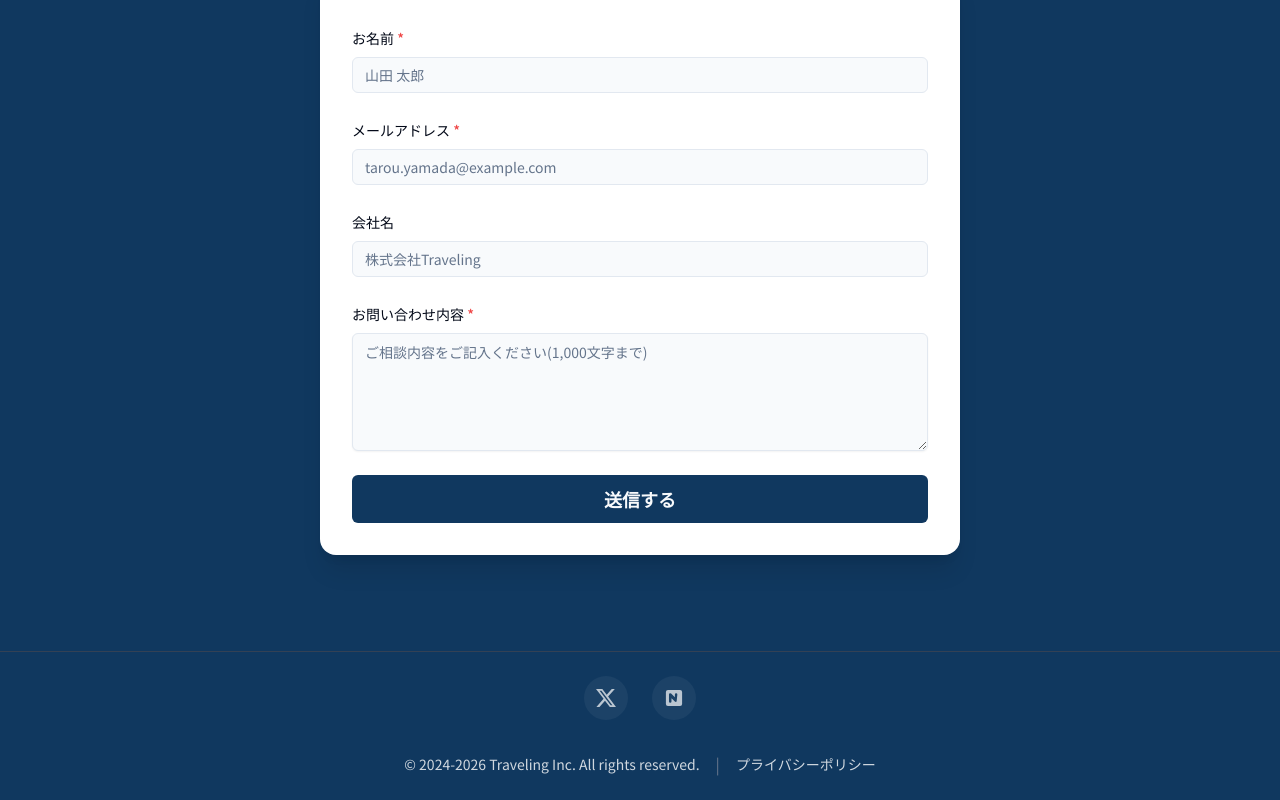
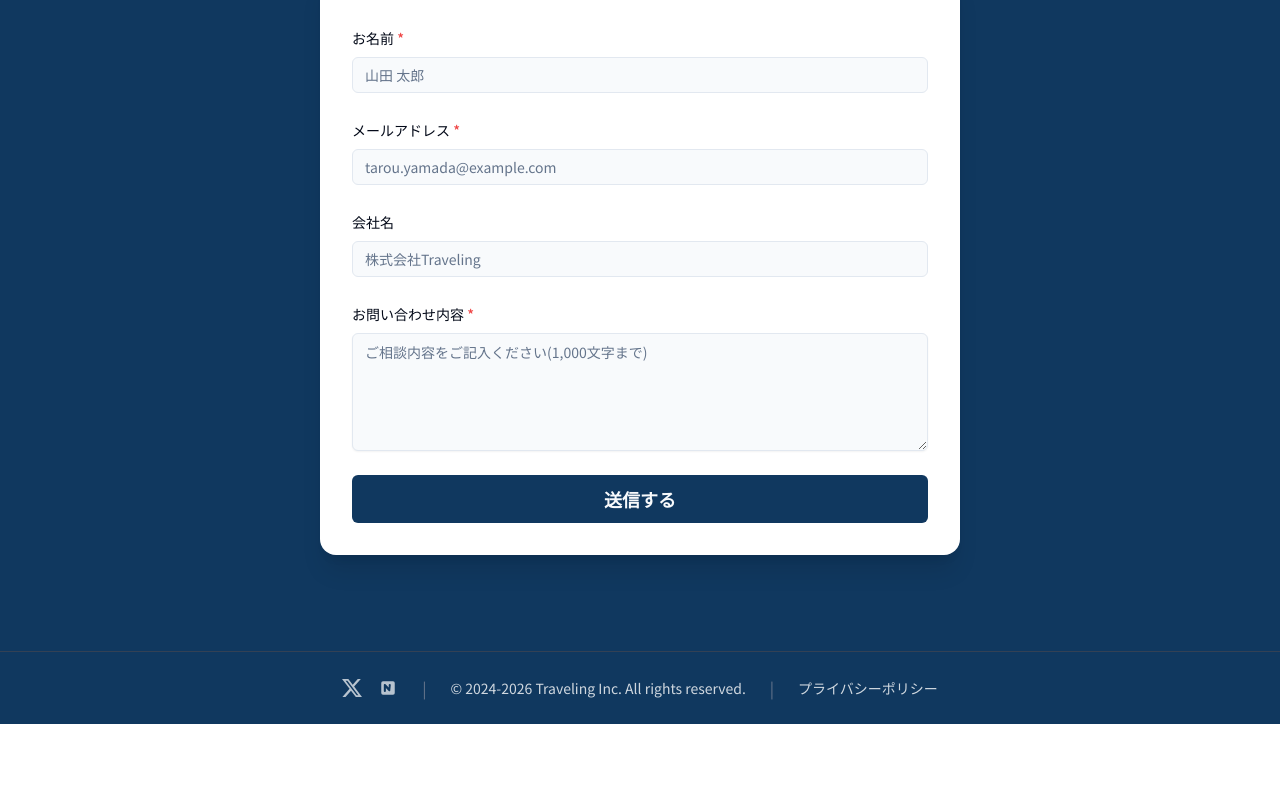
Before and after one commit to traveling-fumiakimizue/Traveling_site, a Next.js app: page / in a window 1280 px wide. Shown: the part 4110-4910 px from the top of the page. After the commit the page ends 4834 px from the top, so only its background shows below. Built offline with nearby package versions, Linux system fonts and the light colour scheme.

Commit message:
style: adjust footer layout to align SNS icons inline

```diff
--- a/src/components/layout/Footer.tsx
+++ b/src/components/layout/Footer.tsx
@@ -4,13 +4,14 @@ export function Footer() {
     return (
         <footer className="bg-[#10385F] text-white py-6 border-t border-slate-700">
             <div className="container mx-auto px-4 text-center">
+                <div className="flex flex-wrap justify-center items-center gap-x-6 gap-y-4">
                     {/* SNS Links */}
-                <div className="flex justify-center gap-6 mb-8">
+                    <div className="flex items-center gap-4">
                         <a
                             href="https://x.com/mittii_biz"
                             target="_blank"
                             rel="noopener noreferrer"
-                        className="w-11 h-11 flex items-center justify-center rounded-full bg-white/5 hover:bg-white/10 transition-colors text-white/70 hover:text-white"
+                            className="text-white/70 hover:text-white transition-colors"
                             aria-label="X (Twitter)"
                         >
                             <svg className="w-5 h-5" fill="currentColor" viewBox="0 0 16 16">
@@ -21,21 +22,24 @@ export function Footer() {
                             href="https://note.com/mittii_note"
                             target="_blank"
                             rel="noopener noreferrer"
-                        className="w-11 h-11 flex items-center justify-center rounded-full bg-white/5 hover:bg-white/10 transition-colors text-white/70 hover:text-white"
+                            className="text-white/70 hover:text-white transition-colors"
                             aria-label="note"
                         >
-                        <svg className="w-6 h-6" fill="currentColor" viewBox="0 0 40 40">
+                            <svg className="w-5 h-5" fill="currentColor" viewBox="0 0 40 40">
                                 <path d="M30 6.5H10A3.5 3.5 0 0 0 6.5 10v20A3.5 3.5 0 0 0 10 33.5h20a3.5 3.5 0 0 0 3.5-3.5V10A3.5 3.5 0 0 0 30 6.5zm-5.63 19.34a2.08 2.08 0 0 1-2.94 0l-5.63-5.63v5.63a2.08 2.08 0 0 1-4.16 0V14.16a2.08 2.08 0 0 1 3.55-1.47l6.24 6.24V14.16a2.08 2.08 0 0 1 4.16 0z" />
                             </svg>
                         </a>
                     </div>
 
-                <div className="flex flex-col md:flex-row justify-center items-center gap-4 mb-4 md:mb-0">
-                    <p className="text-sm opacity-80">
+                    <span className="hidden md:inline text-slate-500">|</span>
+
+                    <p className="text-sm opacity-80 whitespace-nowrap">
                         &copy; 2024-2026 Traveling Inc. All rights reserved.
                     </p>
+
                     <span className="hidden md:inline text-slate-500">|</span>
-                    <Link href="/privacy" className="text-sm opacity-80 hover:opacity-100 transition-opacity hover:text-white hover:underline underline-offset-4">
+
+                    <Link href="/privacy" className="text-sm opacity-80 hover:opacity-100 transition-opacity hover:text-white hover:underline underline-offset-4 whitespace-nowrap">
                         プライバシーポリシー
                     </Link>
                 </div>
```
Lines whose indentation alone changed are shown as unchanged.
